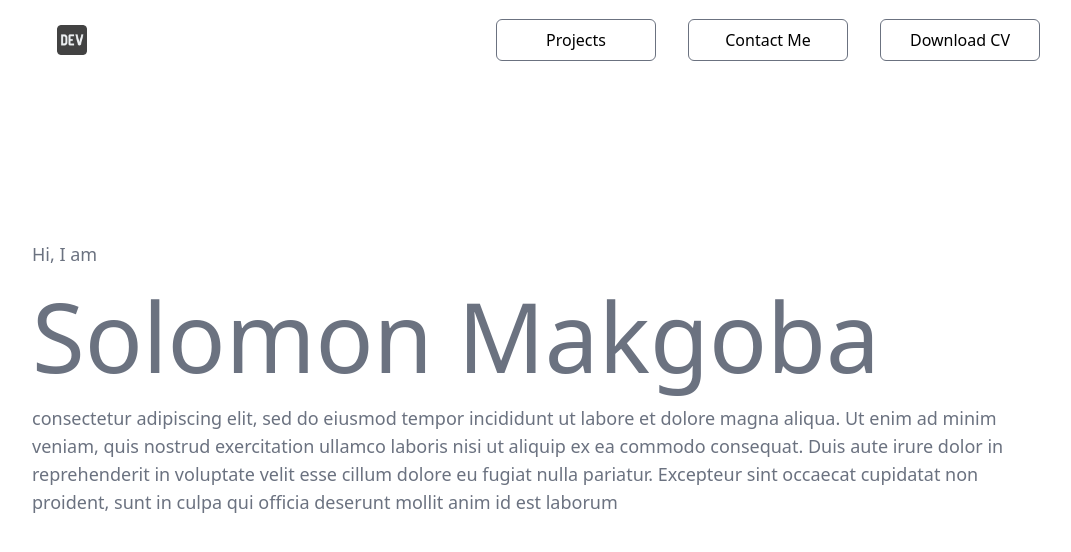
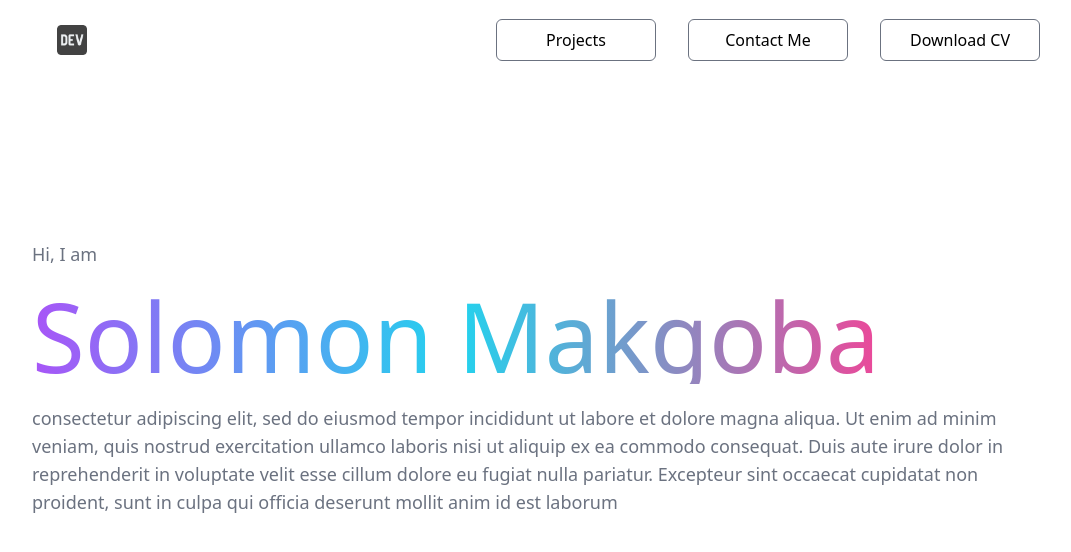
Before and after one commit to SKaraboM/skarabom.github.io, a React (Create React App) app: page / in a window 1280 px wide. Shown: the top 552 px of the page, without its empty margins (96-1167 px from the left). Built offline with nearby package versions, Linux system fonts and the light colour scheme.

Commit message:
Improve Main component styling for better visual appeal and consistency

```diff
--- a/src/Components/Main.js
+++ b/src/Components/Main.js
@@ -27,9 +27,9 @@ const Main = () => {
                         </button>
                     </div>
                     <ul className="flex-row md:flex md:static md:flex-row md:items-center hidden">
-                        <li className="w-40 border border-gray-500 dark:border-white text-center my-auto md:mx-4 hover:bg-white hover:text-black px-6 py-2 rounded-md ">Projects</li>
+                        <li className="w-40 border border-gray-500 dark:border-white text-center my-auto md:mx-4 hover:bg-white hover:text-black px-6 py-2 rounded-md">Projects</li>
                         <li className="w-40 border border-gray-500 dark:border-white text-center my-auto md:mx-4 hover:bg-white hover:text-black px-6 py-2 rounded-md">Contact Me</li>
-                        <li className="w-40 border border-gray-500 dark:border-white text-center my-auto md:mx-4 hover:bg-white hover:text-black px-6 py-2 rounded-md">Download CV</li>
+                        <li className="w-40 border border-gray-500 dark:border-white text-center my-auto md:mx-4 hover:bg-gradient-to-r from-purple-500 via-cyan-400 to-pink-500 hover:text-black px-6 py-2 rounded-md">Download CV</li>
                     </ul>
                     {menuOpen && (
                         <ul className="flex flex-col bg-white dark:bg-black text-black dark:text-white absolute right-0 top-20 w-40 shadow-lg md:hidden z-50">
@@ -43,7 +43,7 @@ const Main = () => {
             </div>
             <div className="body" class=" text-gray-500 dark:text-white w-4/5 md:justify-between md:items-center mx-auto text-lg">
                 <p class="mt-10 md:mt-40 mb-5">Hi, I am</p>
-                <h1 class="mb-5 text-6xl md:text-8xl">Solomon Makgoba</h1>
+                <h1 class="mb-5 text-6xl md:text-8xl bg-gradient-to-r from-purple-500 via-cyan-400 to-pink-500 inline-block text-transparent bg-clip-text">Solomon Makgoba</h1>
                     <p>
                         consectetur adipiscing elit, sed do eiusmod tempor incididunt ut labore et
                         dolore magna aliqua. Ut enim ad minim veniam, quis nostrud exercitation ullamco
```
